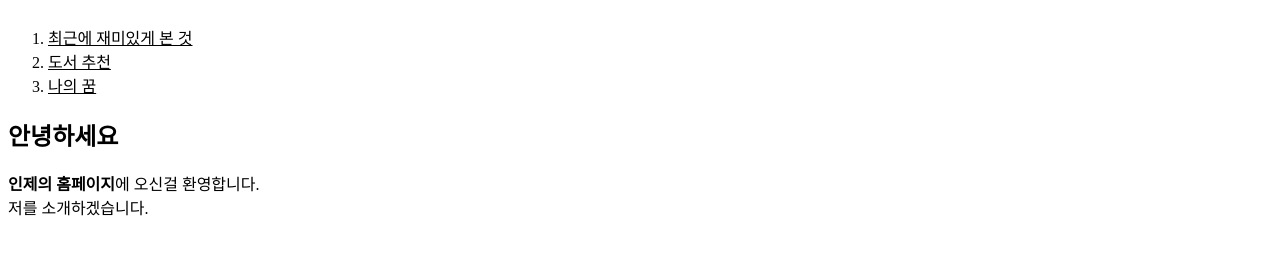
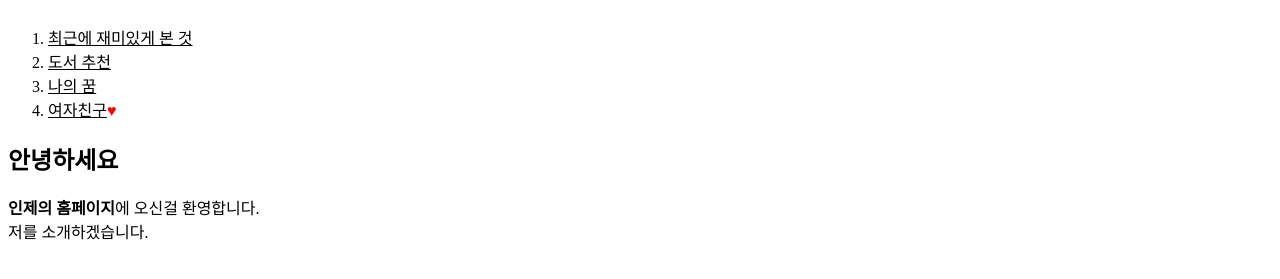
Before and after one commit to inje-cho/First-project, a plain HTML site: page index.html in a window 1280 px wide. Shown: the part 127-406 px from the top of the page. Drawn offline with Linux system fonts and the light colour scheme.

Commit message:
Update index.html

```diff
--- a/index.html
+++ b/index.html
@@ -21,11 +21,12 @@
 </style>
 </head>
 <body>
-    <h1><a href="index.html">인제네 집 <a style="color:red">♥</a></a></h1>
+    <h1><a href="index.html">인제네 집<a style="color:red">♥</a></a></h1>
     <ol>
       <li><a href="1.html"style="text-decoration:underline;">최근에 재미있게 본 것</a></li>
       <li><a href="2.html"style="text-decoration:underline;">도서 추천</a></li>
       <li><a href="3.html"style="text-decoration:underline;">나의 꿈</a></li>
+      <li><a href="4.html"style="text-decoration:underline;">여자친구<a style="color:red">♥</a></a></li>
     </ol>
 
     <!--
```
